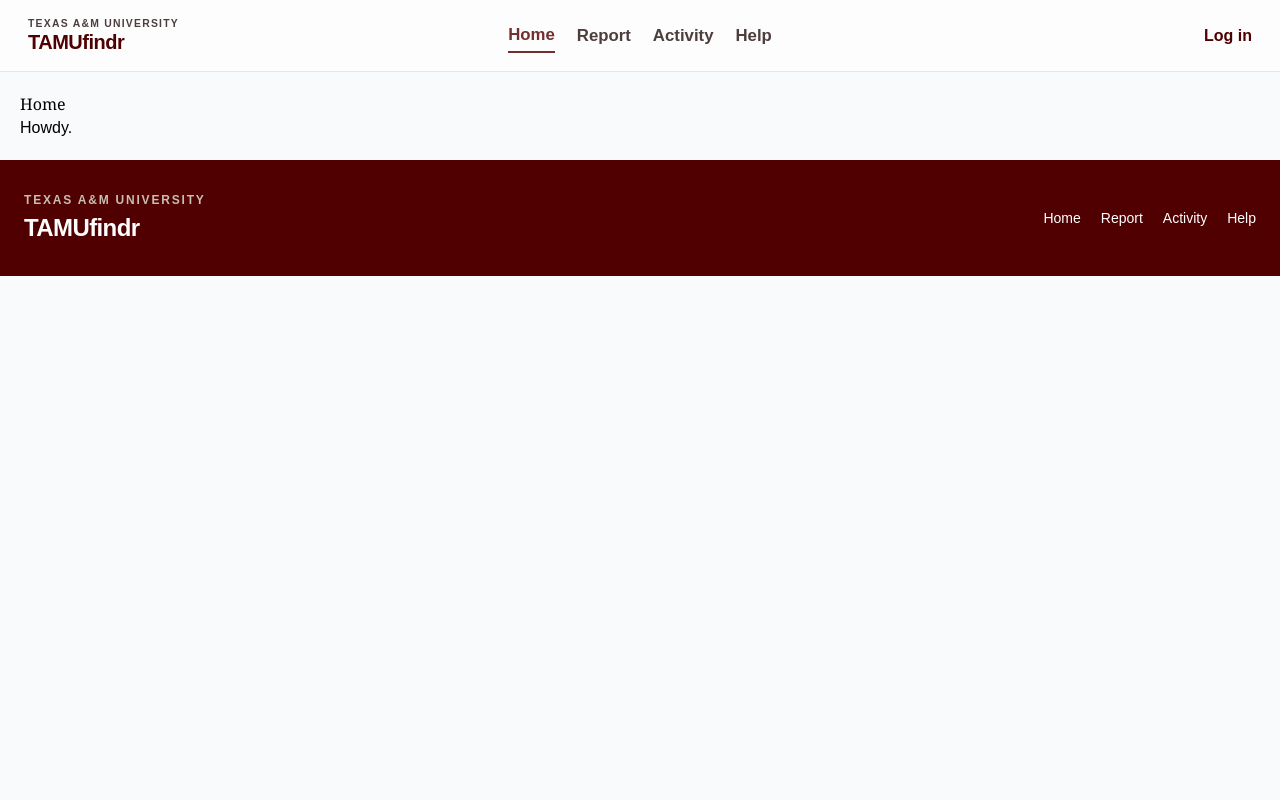
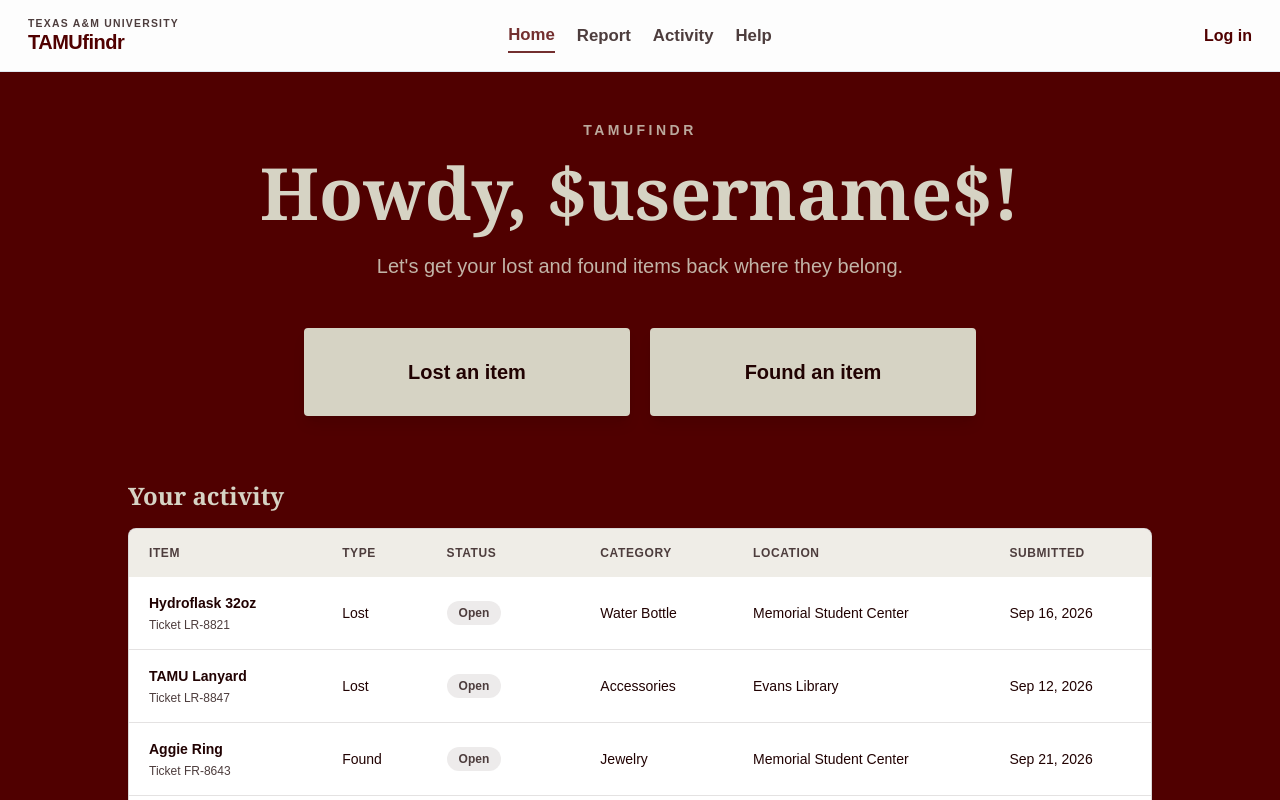
Before and after one commit to DanielCBruni/csce-482-TamuFindr, a Next.js app: page /home in a window 1280 px wide. Shown: the top 800 px of the page. Built offline with nearby package versions, Linux system fonts and the light colour scheme.

Commit message:
Added activity table component as well as home page.

```diff
--- a/mockData.json
+++ b/mockData.json
@@ -9,7 +9,7 @@
       "location": "Memorial Student Center",
       "item": "Hydroflask 32oz",
       "description": "Black 32 oz insulated water bottle with a carrying handle",
-      "itemType": "water bottle"
+      "itemType": "Water Bottle"
     },
     {
       "id": "LR-8847",
@@ -20,7 +20,7 @@
       "location": "Evans Library",
       "item": "TAMU Lanyard",
       "description": "Texas A&M University lanyard with a silver keychain attached",
-      "itemType": "accessories"
+      "itemType": "Accessories"
     },
     {
       "id": "FR-8643",
@@ -31,12 +31,12 @@
       "location": "Memorial Student Center",
       "item": "Aggie Ring",
       "description": "Plain gold Aggie Ring with small diamond",
-      "itemType": "jewelry"
+      "itemType": "Jewelry"
     },
     {
       "id": "FR-9662",
       "type": "FOUND",
-      "status": "closed",
+      "status": "resolved",
       "date": "09-17-2026",
       "user": "user1",
       "location": "Student Rec Center",
--- a/src/app/home/page.tsx
+++ b/src/app/home/page.tsx
@@ -1,8 +1,54 @@
-export default function ReportPage() {
+'use client';
+
+import { useRouter } from 'next/navigation';
+import Button from '../../components/button/button';
+import ActivityTable from '../../components/activity_table/activity_table';
+
+export default function HomePage() {
+  const router = useRouter();
+  const userName = '$username$';
+
   return (
-    <div style={{ padding: '20px', fontFamily: 'sans-serif' }}>
-      <h1>Home</h1>
-      <p>Howdy.</p>
-    </div>
+    <main className="min-h-screen bg-primary px-6 py-12 text-secondary sm:px-10">
+      <div className="mx-auto flex max-w-5xl flex-col items-center text-center">
+        <p className="mb-4 text-sm font-semibold uppercase tracking-[0.25em] text-secondary/80">
+          TamuFindr
+        </p>
+        <h1 className="text-5xl font-bold sm:text-7xl">Howdy, {userName}!</h1>
+        <p className="mt-6 max-w-xl text-lg text-secondary/85 sm:text-xl">
+          Let&apos;s get your lost and found items back where they belong.
+        </p>
+
+        <div className="mt-12 grid w-full max-w-2xl grid-cols-1 gap-5 sm:grid-cols-2">
+          <Button
+            buttonName="Lost an item"
+            onClick={() => router.push('/report')}
+            className="text-xl font-bold shadow-lg transition hover:-translate-y-1 hover:bg-white focus:outline-none focus:ring-4 focus:ring-secondary/50"
+            style={{
+              width: '100%',
+              border: '2px solid var(--color-secondary)',
+              backgroundColor: 'var(--color-secondary)',
+              color: 'var(--color-primary-dark)',
+              padding: '28px 24px',
+            }}/>
+          <Button
+            buttonName="Found an item"
+            onClick={() => router.push('/report')}
+            className="text-xl font-bold shadow-lg transition hover:-translate-y-1 hover:bg-white focus:outline-none focus:ring-4 focus:ring-secondary/50"
+            style={{
+              width: '100%',
+              border: '2px solid var(--color-secondary)',
+              backgroundColor: 'var(--color-secondary)',
+              color: 'var(--color-primary-dark)',
+              padding: '28px 24px',
+            }}/>
+        </div>
+
+        <section className="mt-16 w-full text-left">
+          <h2 className="mb-4 text-2xl font-bold text-secondary">Your activity</h2>
+          <ActivityTable />
+        </section>
+      </div>
+    </main>
   );
 }
--- a/src/components/activity_table/activity_table.tsx
+++ b/src/components/activity_table/activity_table.tsx
@@ -0,0 +1,61 @@
+import mockData from '../../../mockData.json';
+
+export type ActivityItem = (typeof mockData.item)[number];
+
+function formatDate(date: string) {
+	const [month, day, year] = date.split('-').map(Number);
+	return new Intl.DateTimeFormat('en-US', {
+		month: 'short',
+		day: 'numeric',
+		year: 'numeric',
+	}).format(new Date(year, month - 1, day));
+}
+
+function formatStatus(status: string) {
+	return status.charAt(0).toUpperCase() + status.slice(1);
+}
+
+export interface ActivityTableProps {
+	items?: ActivityItem[];
+}
+
+export default function ActivityTable({ items = mockData.item }: ActivityTableProps) {
+	return (
+		<div className="w-full overflow-x-auto rounded-lg border border-primary-muted/20 bg-white shadow-sm">
+			<table className="w-full min-w-[720px] border-collapse text-left">
+				<caption className="sr-only">Submitted lost and found items</caption>
+				<thead className="bg-secondary/40 text-xs uppercase tracking-wider text-primary-muted">
+					<tr>
+						<th className="px-5 py-4 font-semibold" scope="col">Item</th>
+						<th className="px-5 py-4 font-semibold" scope="col">Type</th>
+						<th className="px-5 py-4 font-semibold" scope="col">Status</th>
+						<th className="px-5 py-4 font-semibold" scope="col">Category</th>
+						<th className="px-5 py-4 font-semibold" scope="col">Location</th>
+						<th className="px-5 py-4 font-semibold" scope="col">Submitted</th>
+					</tr>
+				</thead>
+				<tbody className="divide-y divide-primary-muted/15 text-sm text-primary-dark">
+					{items.map((item) => (
+						<tr key={item.id} className="transition hover:bg-secondary/20">
+							<th className="px-5 py-4 font-semibold" scope="row">
+								{item.item}
+								<span className="mt-1 block text-xs font-normal text-primary-muted">
+									Ticket {item.id}
+								</span>
+							</th>
+							<td className="px-5 py-4">{item.type === 'LOST' ? 'Lost' : 'Found'}</td>
+							<td className="px-5 py-4">
+								<span className="inline-flex rounded-full bg-primary-muted/10 px-3 py-1 text-xs font-semibold text-primary-muted">
+									{formatStatus(item.status)}
+								</span>
+							</td>
+							<td className="px-5 py-4">{item.itemType}</td>
+							<td className="px-5 py-4">{item.location}</td>
+							<td className="whitespace-nowrap px-5 py-4">{formatDate(item.date)}</td>
+						</tr>
+					))}
+				</tbody>
+			</table>
+		</div>
+	);
+}
--- a/src/components/item_modal/sample_items.ts
+++ /dev/null
@@ -1,54 +0,0 @@
-import type { ItemModalData } from './item_modal';
-
-/** Sample reports for the UI until report data is connected. */
-export const sampleItems: ItemModalData[] = [
-  {
-    title: 'AirPods Pro Case',
-    category: 'Lost item',
-    status: 'possible-match',
-    statusLabel: 'Possible Match',
-    reportedDate: 'Reported Sep 5, 2026',
-    reportedBy: 'You',
-    location: 'Memorial Student Center',
-    itemId: 'LR-8821',
-    description:
-      'AirPods Pro charging case with a black protective cover and a small keychain clip.',
-    itemType: 'Electronics',
-  },
-  {
-    title: 'Texas A&M Lanyard',
-    category: 'Lost item',
-    status: 'open',
-    statusLabel: 'Open',
-    reportedDate: 'Reported Aug 28, 2026',
-    reportedBy: 'You',
-    location: 'Evans Library',
-    itemId: 'LR-8754',
-    description: 'Maroon Texas A&M lanyard with a metal clip.',
-    itemType: 'Accessory',
-  },
-  {
-    title: 'Navy Umbrella',
-    category: 'Found item',
-    status: 'open',
-    statusLabel: 'Open',
-    reportedDate: 'Reported Sep 12, 2026',
-    reportedBy: 'You',
-    location: 'Engineering courtyard',
-    itemId: 'FR-4421',
-    description: 'Navy umbrella with a silver handle, left near the engineering courtyard.',
-    itemType: 'Umbrella',
-  },
-  {
-    title: 'Black Hydroflask 32oz',
-    category: 'My claim',
-    status: 'claim-under-review',
-    statusLabel: 'Claim Under Review',
-    reportedDate: 'Submitted Sep 13, 2026',
-    reportedBy: 'You',
-    location: 'Student Recreation Center',
-    itemId: 'CLM-1109',
-    description: 'Black 32 oz insulated water bottle with a carrying handle.',
-    itemType: 'Water bottle',
-  },
-];
```
Also changed, not shown: 1 other file (tests, documents, lock files or other folders).
